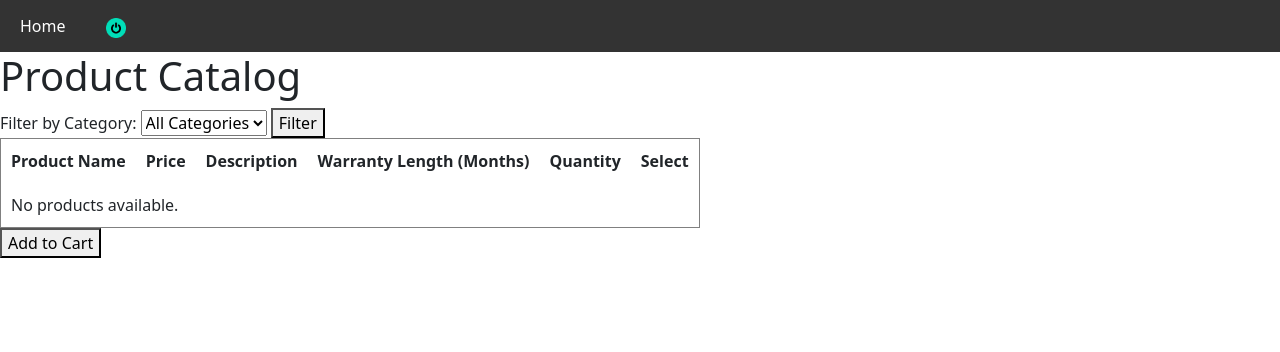
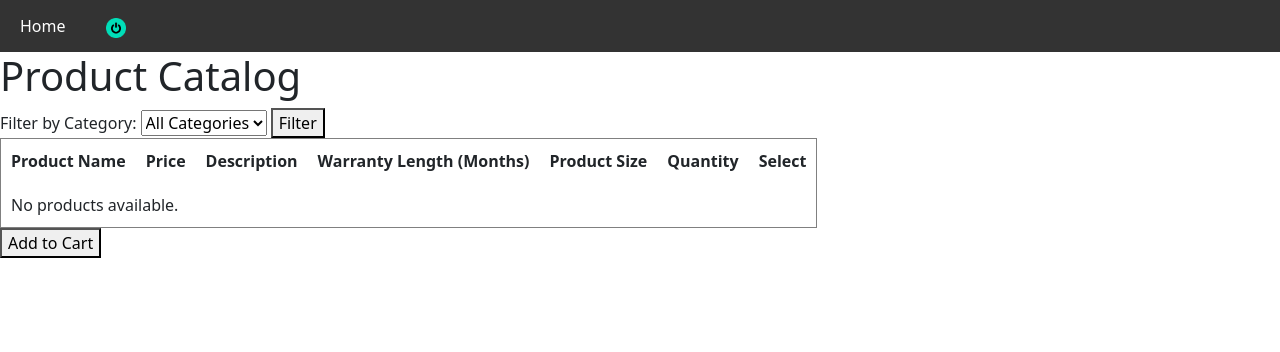
Before and after one commit to ozarikar/csc362_f24_zarikar, a PHP site: page /catalog.php in a window 1280 px wide. Shown: the top 352 px of the page. Run offline with PHP 8.4, Linux system fonts and the light colour scheme; data that the repository does not hold is empty.

Commit message:
added more attributes to table

```diff
--- a/html/catalog.php
+++ b/html/catalog.php
@@ -67,6 +67,7 @@ $products = getProducts($conn);
                     <th>Price</th>
                     <th>Description</th>
                     <th>Warranty Length (Months)</th>
+                    <th>Product Size</th>
                     <th>Quantity</th>
                     <th>Select</th>
                 </tr>
```
